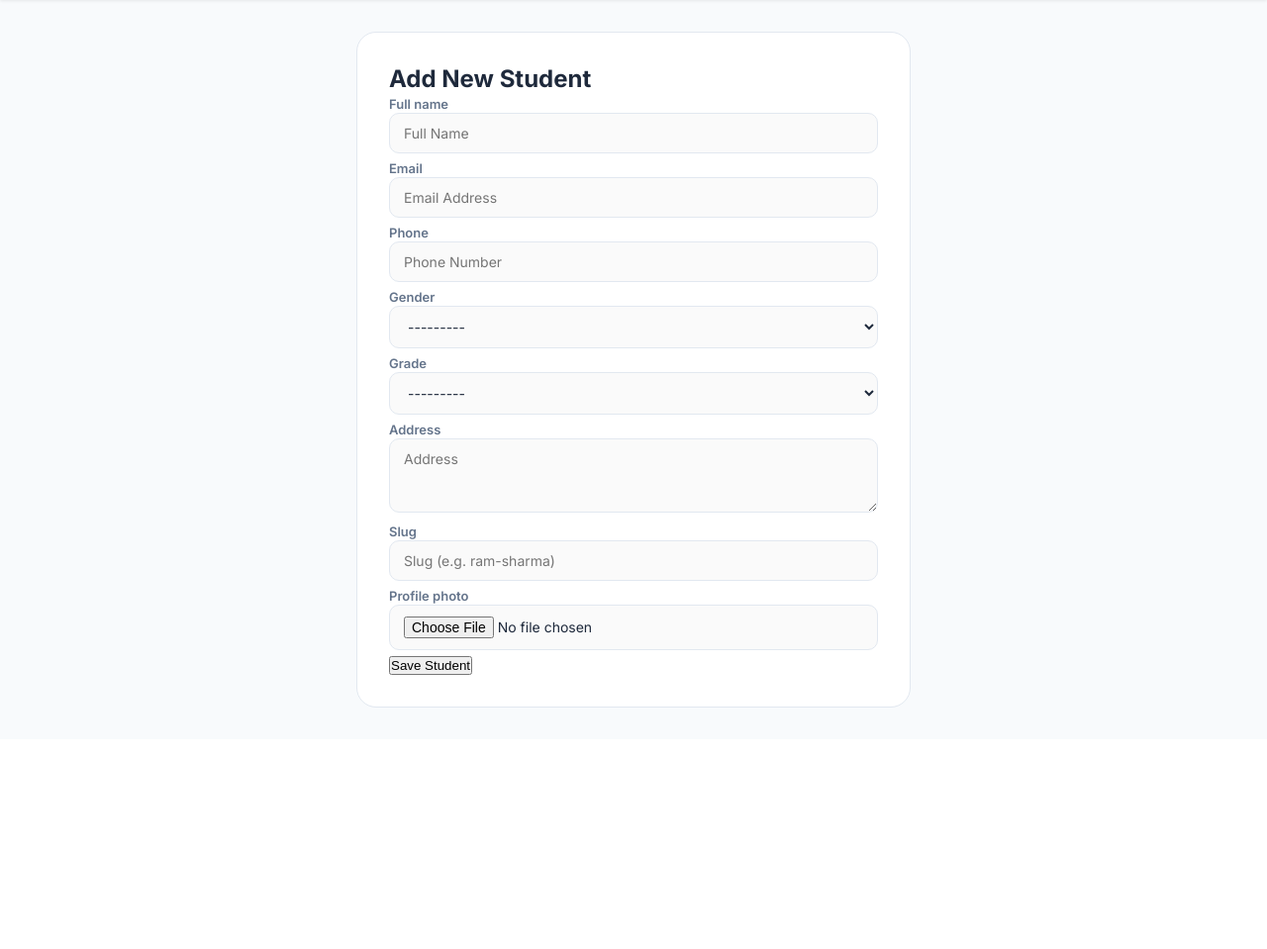
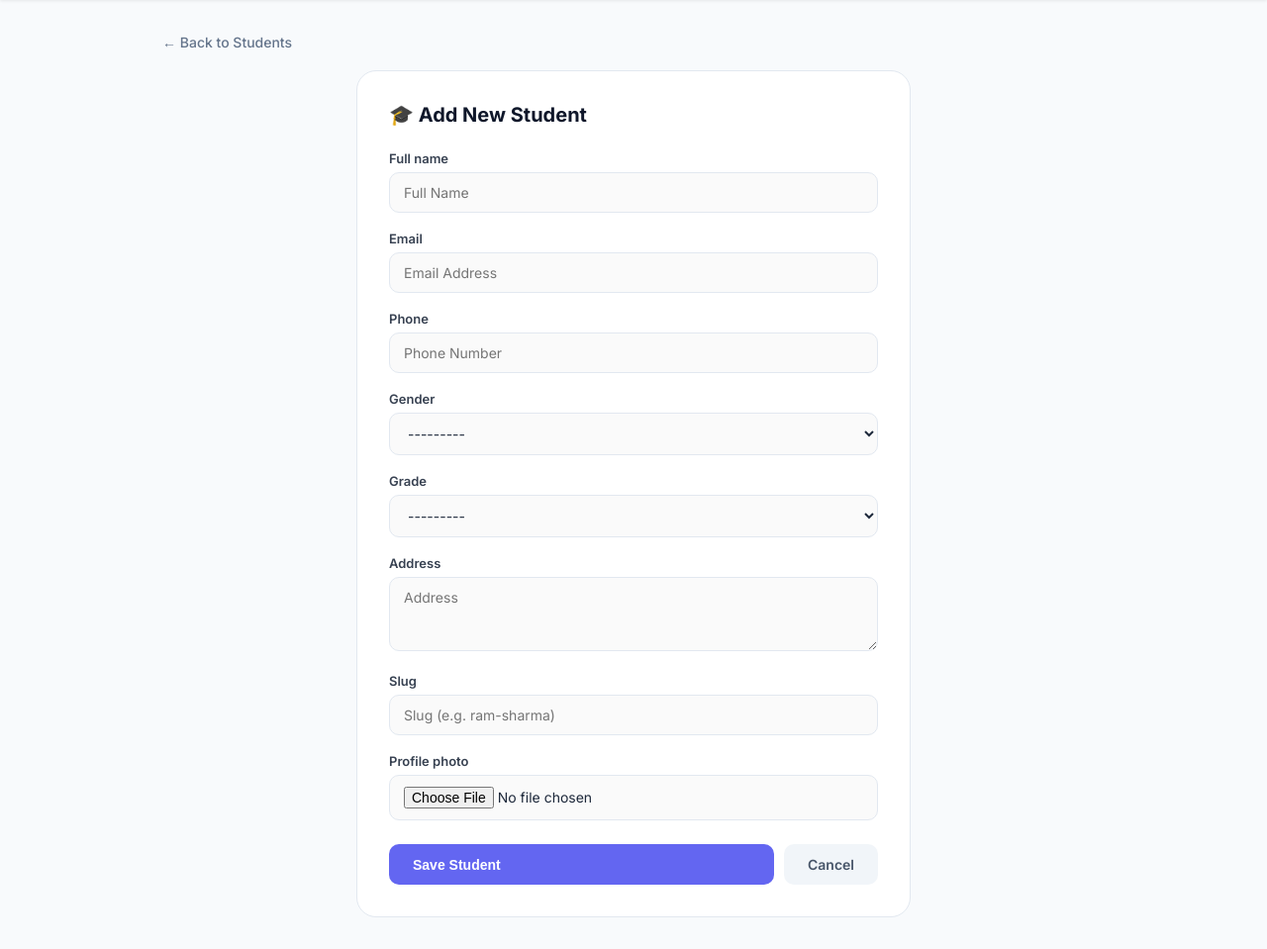
Before and after one commit to krimongurung524-rgb/Student-management-system, a Django app: page /students/create/ in a window 1280 px wide. Shown: the part 64-1023 px from the top of the page at 99% size. Before the commit the page ends 779 px from the top, so only its background shows below. Run offline with Django 5.2, Linux system fonts and the light colour scheme; a user stored in the database is signed in.

Commit message:
student create is added

```diff
--- a/studentms/templates/core/student_create.html
+++ b/studentms/templates/core/student_create.html
@@ -3,24 +3,31 @@
 {% block title %}Add Student — Student MS{% endblock %}
 
 {% block content %}
+
+<a href="{% url 'student_list' %}" class="back-link">← Back to Students</a>
+
 <div class="form-card">
-    <h2>Add New Student</h2>
+    <h2 class="form-title">🎓 Add New Student</h2>
     <form method="POST" enctype="multipart/form-data">
         {% csrf_token %}
         {% for field in form %}
-            <div style="margin-bottom:4px;">
-                <label style="font-size:13px; color:#64748b; font-weight:600;">
-                    {{ field.label }}
-                </label>
+            <div class="form-group">
+                <label>{{ field.label }}</label>
                 {{ field }}
                 {% if field.errors %}
-                    <p style="color:#ef4444; font-size:12px; margin-top:-10px; margin-bottom:8px;">
-                        {{ field.errors.0 }}
-                    </p>
+                    <span class="form-error">{{ field.errors.0 }}</span>
                 {% endif %}
             </div>
         {% endfor %}
-        <button type="submit">Save Student</button>
+        <div class="form-actions">
+            <button type="submit" class="btn btn-primary btn-lg" style="flex:1;">
+                Save Student
+            </button>
+            <a href="{% url 'student_list' %}" class="btn btn-secondary btn-lg">
+                Cancel
+            </a>
+        </div>
     </form>
 </div>
+
 {% endblock %}
```
